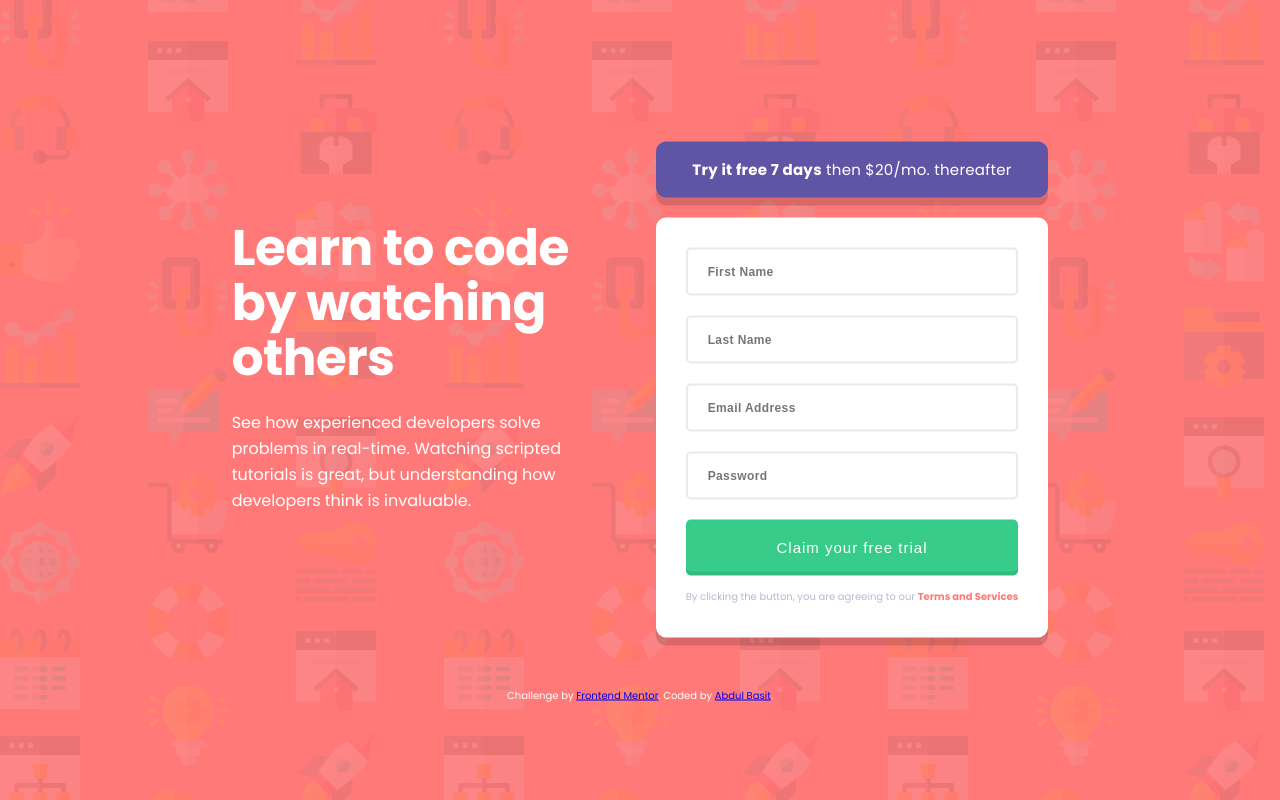
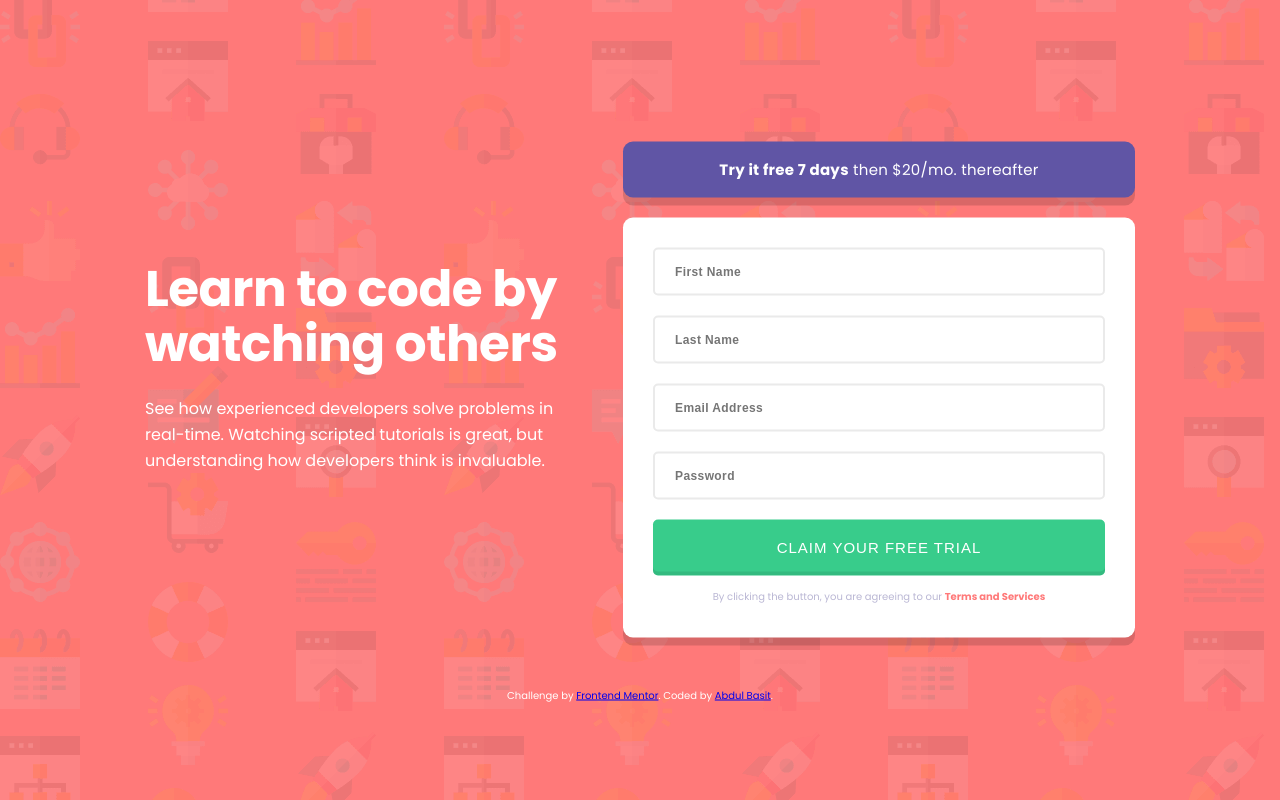
Before and after one commit to Basit-Dev/Sign-up-form, a plain HTML site: page index.html in a window 1280 px wide. Drawn offline with Linux system fonts and the light colour scheme.

Commit message:
added width to the form container

```diff
--- a/style.css
+++ b/style.css
@@ -27,9 +27,11 @@ main {
   display: flex;
   justify-content: center;
   align-items: center;
+
 }
 .input_section {
-  margin-left: 4rem;
+  width: 40%;
+  margin-left: 3rem;
 }
 .form_container {
   text-align: center;
@@ -39,7 +41,7 @@ main {
   padding: 3rem;
 }
 .heading_section {
-  width: 30%;
+  width: 35%;
 }
 .heading_section h1 {
   font-size: 5em;
@@ -97,6 +99,7 @@ main {
   padding: 1.5rem;
   margin-bottom: 1rem;
   font-size: 15px;
+  text-transform: uppercase;
   color: #ffffff;
   letter-spacing: 1px;
   line-height: 26px;
@@ -148,6 +151,8 @@ main {
   }
   .input_section {
     margin-left: 0rem;
+    width: 100%;
+
   }
   .trial_banner {
     padding: 1.5em 3em 1.5em 3em;
```
